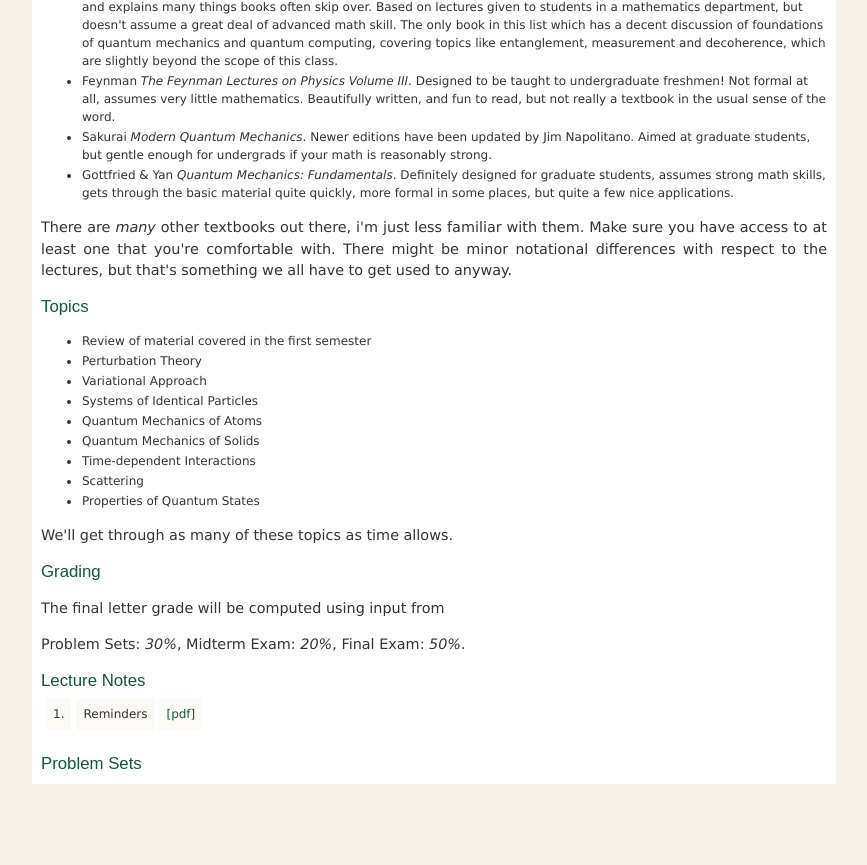
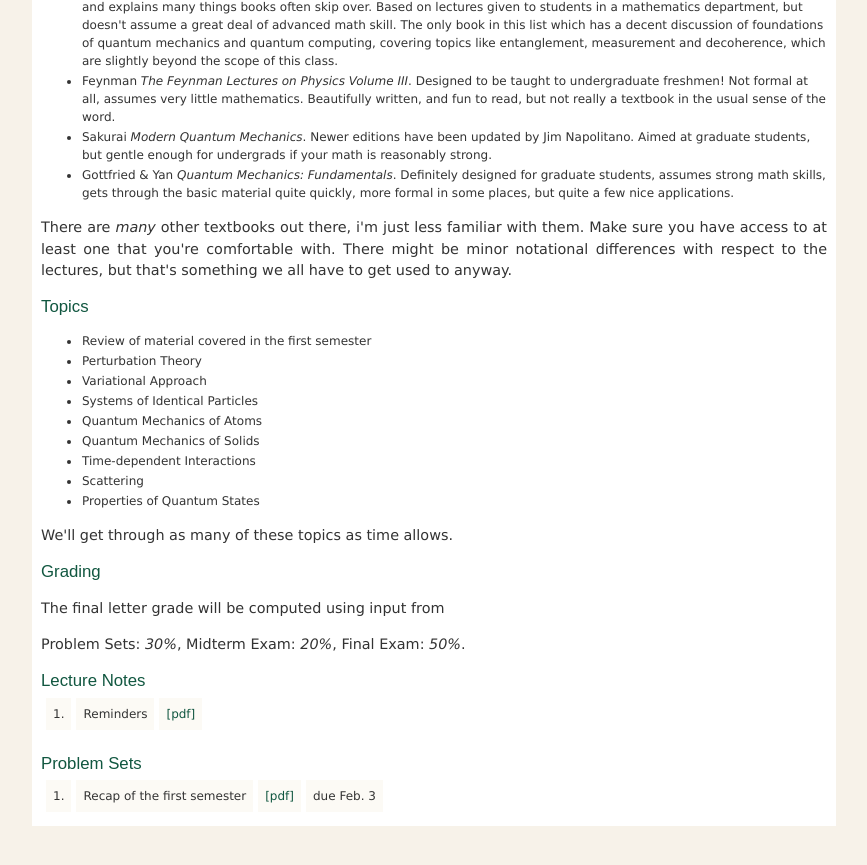
Before and after one commit to jozefdudek/personal_website, a Jekyll site: the page built from Phys314.html, in a window 1280 px wide and 900 px high, scrolled down 1582 px. Shown: the top 865 px of the window, without its empty margins (192-1059 px from the left). Built offline with Jekyll 4.4.1, drawn with Linux system fonts in a browser that asks for light colours.

Commit message:
added first homework

```diff
--- a/Phys314.html
+++ b/Phys314.html
@@ -177,16 +177,16 @@ used to anyway.</p>
 
 <table class="highlights">
 
-<!--
+
     <tr class="highlights">
       <td class="highlights"> 1. </td>
-      <td class="highlights">Quantum oddness</td>
+      <td class="highlights">Recap of the first semester</td>
       <td class="highlights">
-        <a href="https://wm1693.box.com/s/9xcufllzme04j1tmp4ycrdbn4i5l1sjc">[pdf]</a>
+        <a href="https://wm1693.box.com/s/dywhcm4qpdpmyezn3m03tc5xdvlddgcj">[pdf]</a>
       </td>
-      <td class="highlights">due Sep. 15</td>
+      <td class="highlights">due Feb. 3</td>
     </tr>
--->
+
 
 
   </table>
```
